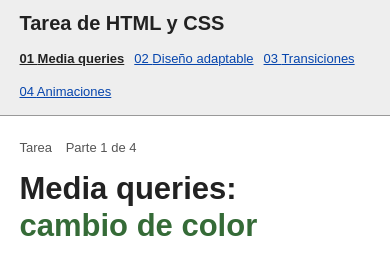
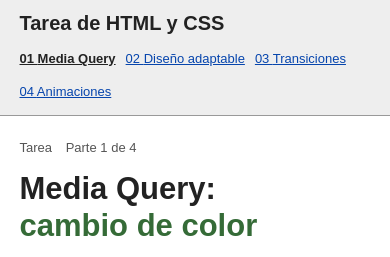
Before and after one commit to velozmauricio921-ship-it/tarea-electiva, a plain HTML site: page index.html in a window 390 px wide. Shown: the top 257 px of the page. Drawn offline with Linux system fonts and the light colour scheme.

Commit message:
Update title and headings from 'Media Queries' to 'Media Query'

```diff
--- a/index.html
+++ b/index.html
@@ -4,14 +4,14 @@
 	<meta charset="utf-8">
 	<meta name="viewport" content="width=device-width, initial-scale=1">
 	<meta name="theme-color" content="#f5f4ee">
-	<title>Tarea · Parte 1: Media Queries</title>
+	<title>Tarea · Parte 1: Media Query</title>
 	<link rel="stylesheet" href="css/estilos.css">
 </head>
 <body id="pagina1">
 	<header class="site-header">
 		<a class="wordmark" href="index.html" aria-label="Inicio de la tarea">Tarea de HTML y CSS</a>
 		<nav class="page-nav" aria-label="Partes de la tarea">
-			<a class="active" href="index.html" aria-current="page">01 <span>Media queries</span></a>
+			<a class="active" href="index.html" aria-current="page">01 <span>Media Query</span></a>
 			<a href="pagina 2.html">02 <span>Diseño adaptable</span></a>
 			<a href="pagina 3.html">03 <span>Transiciones</span></a>
 			<a href="pagina 4.html">04 <span>Animaciones</span></a>
@@ -21,7 +21,7 @@
 	<main>
 		<section class="intro">
 			<p class="eyebrow">Tarea <span>Parte 1 de 4</span></p>
-			<h1>Media queries:<br><em>cambio de color</em></h1>
+			<h1>Media Query:<br><em>cambio de color</em></h1>
 			<p class="intro-copy">Usa una media query para mostrar un fondo azul hasta 600 px y verde desde 601 px.</p>
 		</section>
 
```
